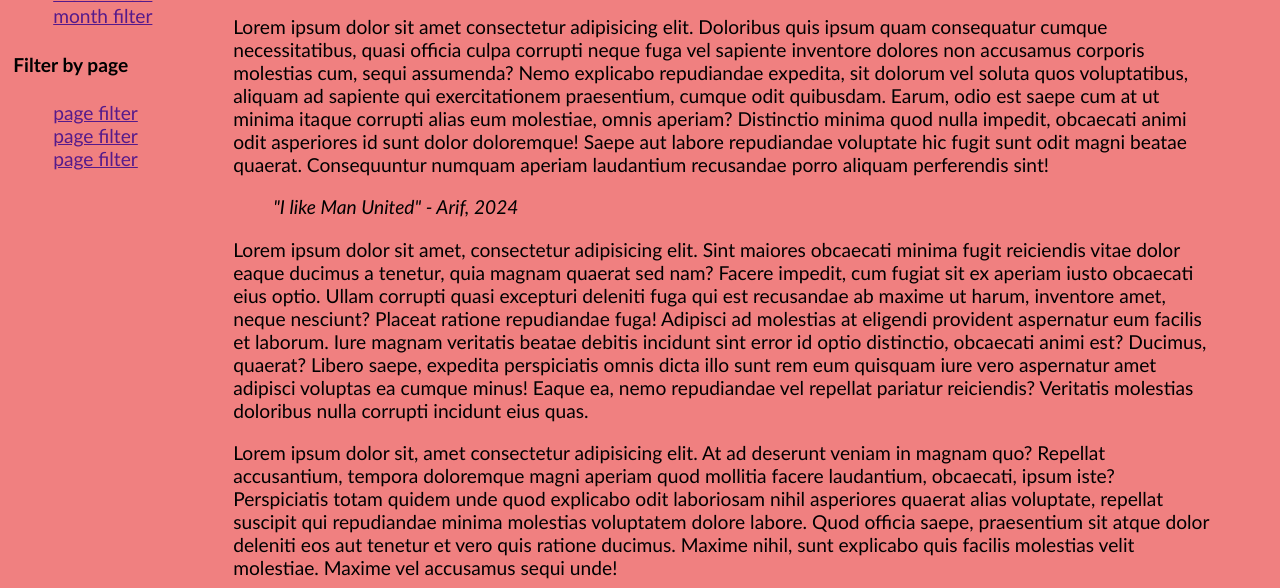
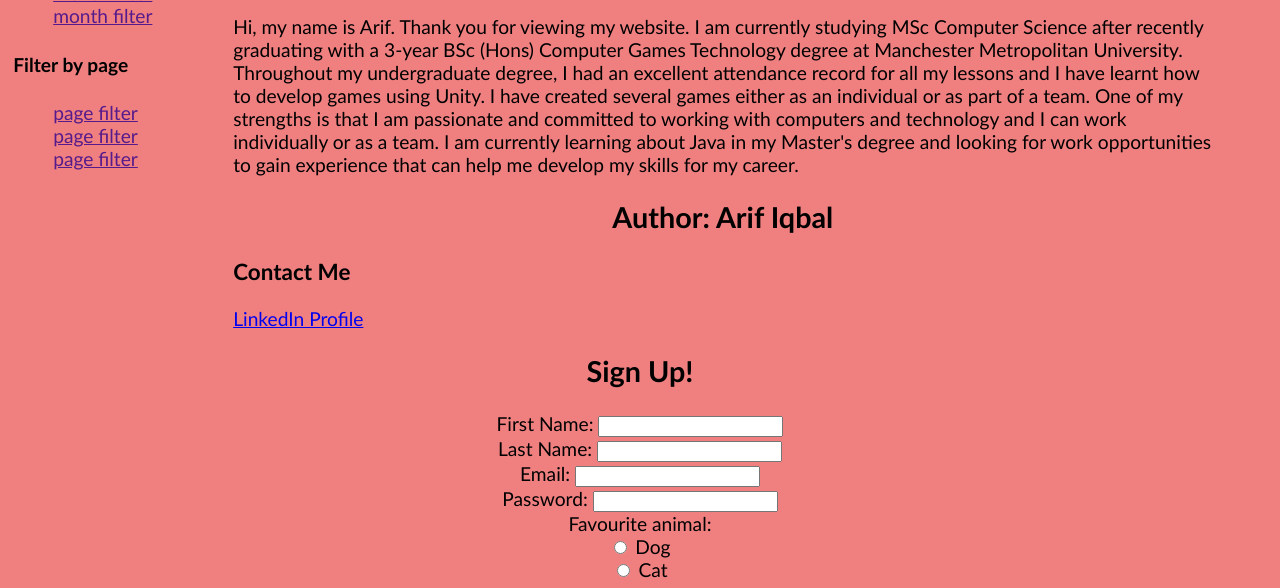
Before and after one commit to ArifI21/ArifI21.github.io, a plain HTML site: page index.html in a window 1280 px wide. Shown: the part 212-800 px from the top of the page. Drawn offline with Linux system fonts and the light colour scheme.

Commit message:
Update index.html

```diff
--- a/index.html
+++ b/index.html
@@ -59,12 +59,7 @@
                         <h3>Read time: 5 minutes</h3>
                     </header>
                     <main>
-                        <p>Lorem ipsum dolor sit amet consectetur adipisicing elit. Doloribus quis ipsum quam consequatur cumque necessitatibus, quasi officia culpa corrupti neque fuga vel sapiente inventore dolores non accusamus corporis molestias cum, sequi assumenda? Nemo explicabo repudiandae expedita, sit dolorum vel soluta quos voluptatibus, aliquam ad sapiente qui exercitationem praesentium, cumque odit quibusdam. Earum, odio est saepe cum at ut minima itaque corrupti alias eum molestiae, omnis aperiam? Distinctio minima quod nulla impedit, obcaecati animi odit asperiores id sunt dolor doloremque! Saepe aut labore repudiandae voluptate hic fugit sunt odit magni beatae quaerat. Consequuntur numquam aperiam laudantium recusandae porro aliquam perferendis sint!</p>
-                        <blockquote>
-                            <cite>"I like Man United" - Arif, 2024</cite>
-                        </blockquote>
-                        <p>Lorem ipsum dolor sit amet, consectetur adipisicing elit. Sint maiores obcaecati minima fugit reiciendis vitae dolor eaque ducimus a tenetur, quia magnam quaerat sed nam? Facere impedit, cum fugiat sit ex aperiam iusto obcaecati eius optio. Ullam corrupti quasi excepturi deleniti fuga qui est recusandae ab maxime ut harum, inventore amet, neque nesciunt? Placeat ratione repudiandae fuga! Adipisci ad molestias at eligendi provident aspernatur eum facilis et laborum. Iure magnam veritatis beatae debitis incidunt sint error id optio distinctio, obcaecati animi est? Ducimus, quaerat? Libero saepe, expedita perspiciatis omnis dicta illo sunt rem eum quisquam iure vero aspernatur amet adipisci voluptas ea cumque minus! Eaque ea, nemo repudiandae vel repellat pariatur reiciendis? Veritatis molestias doloribus nulla corrupti incidunt eius quas.</p>
-                        <p>Lorem ipsum dolor sit, amet consectetur adipisicing elit. At ad deserunt veniam in magnam quo? Repellat accusantium, tempora doloremque magni aperiam quod mollitia facere laudantium, obcaecati, ipsum iste? Perspiciatis totam quidem unde quod explicabo odit laboriosam nihil asperiores quaerat alias voluptate, repellat suscipit qui repudiandae minima molestias voluptatem dolore labore. Quod officia saepe, praesentium sit atque dolor deleniti eos aut tenetur et vero quis ratione ducimus. Maxime nihil, sunt explicabo quis facilis molestias velit molestiae. Maxime vel accusamus sequi unde!</p>
+                        <p>Hi, my name is Arif. Thank you for viewing my website. I am currently studying MSc Computer Science after recently graduating with a 3-year BSc (Hons) Computer Games Technology degree at Manchester Metropolitan University. Throughout my undergraduate degree, I had an excellent attendance record for all my lessons and I have learnt how to develop games using Unity. I have created several games either as an individual or as part of a team. One of my strengths is that I am passionate and committed to working with computers and technology and I can work individually or as a team. I am currently learning about Java in my Master's degree and looking for work opportunities to gain experience that can help me develop my skills for my career.</p>
                         <h2>Author: Arif Iqbal</h2>
                         <h3>Contact Me</h3>
                         <a href="https://www.linkedin.com/in/arifiqbal1a/" target="_blank">LinkedIn Profile</a>
```
